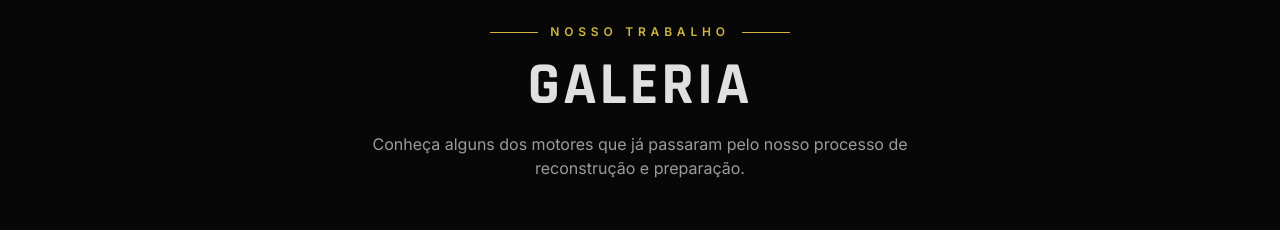
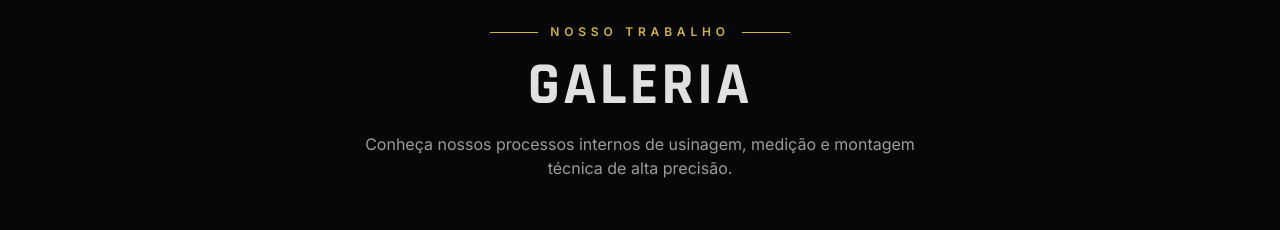
Before and after one commit to LuisGustavoCassioli/retifica-testes, a React (Vite) app: page / in a window 1280 px wide. Shown: the part 3280-3510 px from the top of the page. Built offline with nearby package versions, Linux system fonts and the light colour scheme.

Commit message:
feat: update gallery to technical processes and fix contact form vehicle mapping

```diff
--- a/src/components/Gallery.tsx
+++ b/src/components/Gallery.tsx
@@ -4,12 +4,12 @@ import { ZoomIn } from 'lucide-react'
 
 // Gallery uses placeholder engine-related images from Unsplash (no API needed)
 const galleryItems = [
-    { id: 1, src: 'https://images.unsplash.com/photo-1558618666-fcd25c85cd64?w=600&q=70&auto=format', label: 'Motor V8 Reconstruído' },
-    { id: 2, src: 'https://images.unsplash.com/photo-1549317661-bd32c8ce0db2?w=600&q=70&auto=format', label: 'Usinagem de Precisão' },
-    { id: 3, src: 'https://images.unsplash.com/photo-1486262715619-67b85e0b08d3?w=600&q=70&auto=format', label: 'Diagnóstico Avançado' },
-    { id: 4, src: 'https://images.unsplash.com/photo-1517520287167-4bda64282d51?w=600&q=70&auto=format', label: 'Componentes Premium' },
-    { id: 5, src: 'https://images.unsplash.com/photo-1625047509168-a7026f36de04?w=600&q=70&auto=format', label: 'Motor de Alta Performance' },
-    { id: 6, src: 'https://images.unsplash.com/photo-1503376780353-7e6692767b70?w=600&q=70&auto=format', label: 'Resultado Final' },
+    { id: 1, src: 'https://images.unsplash.com/photo-1549317661-bd32c8ce0db2?w=600&q=70&auto=format', label: 'Retífica de Cilindros' },
+    { id: 2, src: 'https://images.unsplash.com/photo-1486262715619-67b85e0b08d3?w=600&q=70&auto=format', label: 'Medição de Precisão' },
+    { id: 3, src: 'https://images.unsplash.com/photo-1517520287167-4bda64282d51?w=600&q=70&auto=format', label: 'Montagem Técnica' },
+    { id: 4, src: 'https://images.unsplash.com/photo-1610484042851-dd1fd79744e8?w=600&q=70&auto=format', label: 'Usinagem de Cabeçote' },
+    { id: 5, src: 'https://images.unsplash.com/photo-1504222490345-c075b6008014?w=600&q=70&auto=format', label: 'Diagnóstico Eletrônico' },
+    { id: 6, src: 'https://images.unsplash.com/photo-1534063046313-097c21147a46?w=600&q=70&auto=format', label: 'Polimento Técnico' },
 ]
 
 export default function Gallery() {
@@ -46,7 +46,7 @@ export default function Gallery() {
                         Galeria
                     </h2>
                     <p className="mt-4 text-base max-w-xl mx-auto text-[#9b9b9b]">
-                        Conheça alguns dos motores que já passaram pelo nosso processo de reconstrução e preparação.
+                        Conheça nossos processos internos de usinagem, medição e montagem técnica de alta precisão.
                     </p>
                 </motion.div>
 
```
